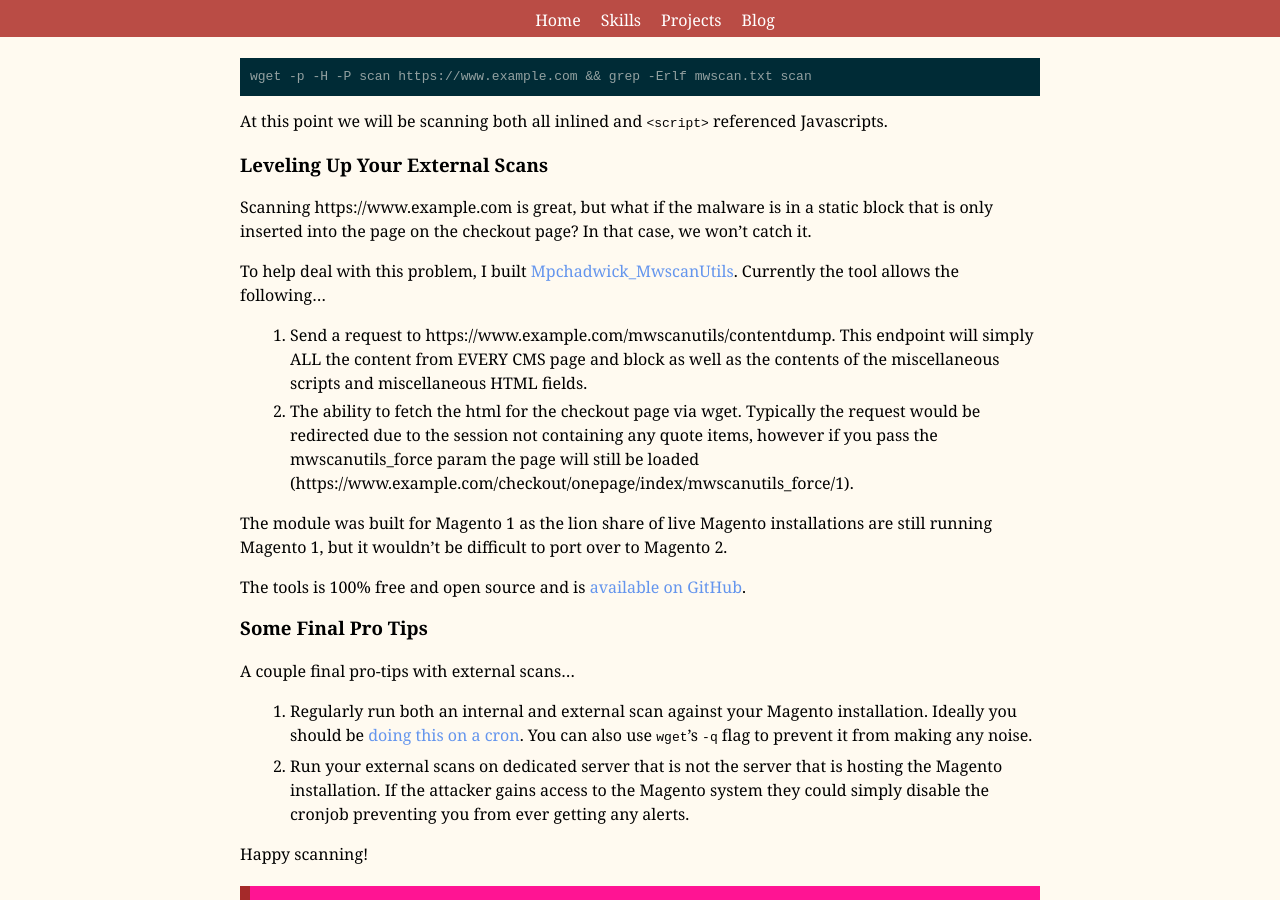
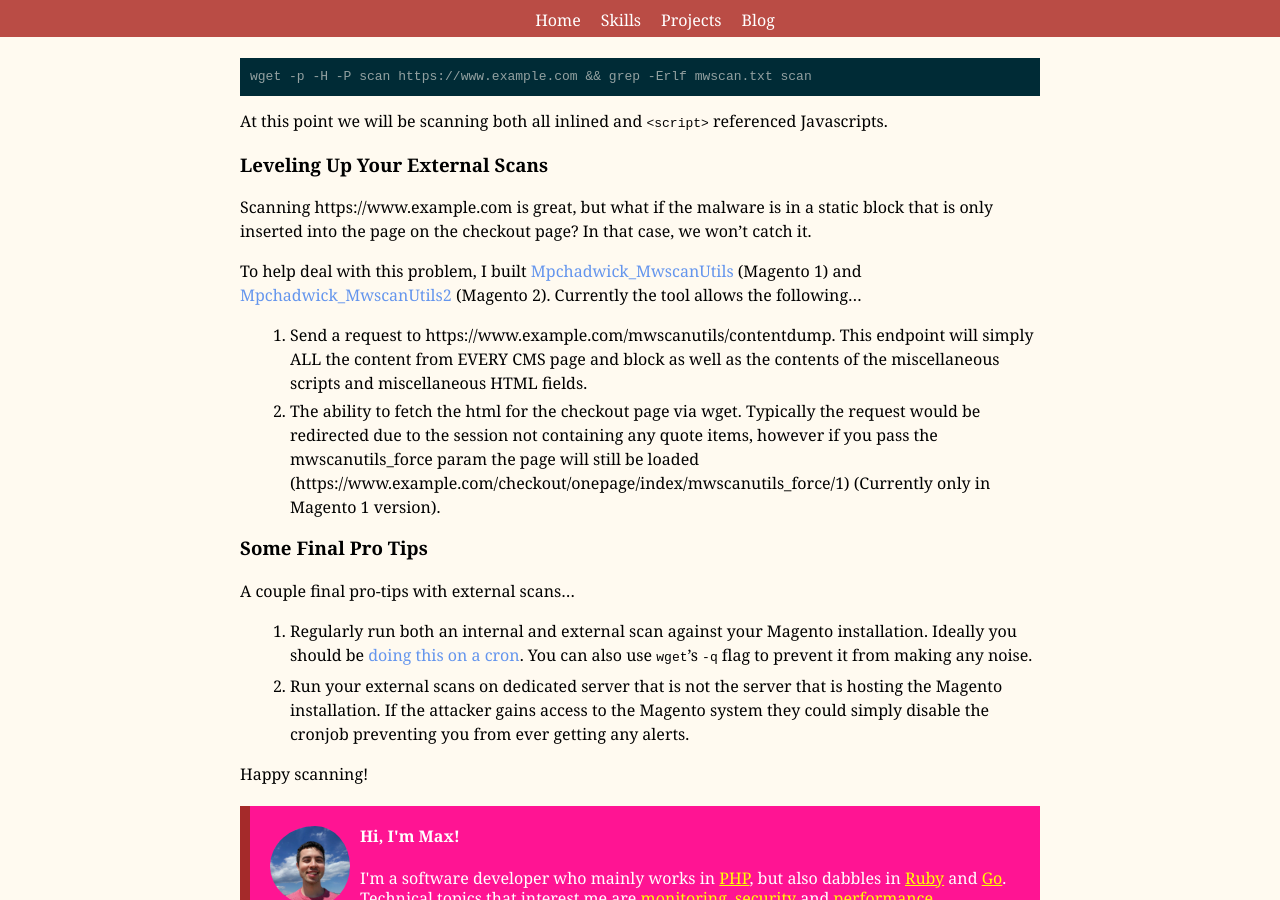
Before and after one commit to mpchadwick/mpchadwick.github.io, a Jekyll site: the page built from _posts/2017-08-05-magento-external-malware-scan.md, in a window 1280 px wide and 900 px high, scrolled down 1114 px. Built offline with Jekyll 4.4.1, drawn with Linux system fonts in a browser that asks for light colours; comment, search, counter and statistics services are not loaded.

Commit message:
Add reference to M2 version

```diff
--- a/_posts/2017-08-05-magento-external-malware-scan.md
+++ b/_posts/2017-08-05-magento-external-malware-scan.md
@@ -55,14 +55,10 @@ At this point we will be scanning both all inlined and `<script>` referenced Jav
 
 Scanning https://www.example.com is great, but what if the malware is in a static block that is only inserted into the page on the checkout page? In that case, we won't catch it.
 
-To help deal with this problem, I built [Mpchadwick_MwscanUtils](https://github.com/mpchadwick/Mpchadwick_MwscanUtils). Currently the tool allows the following...
+To help deal with this problem, I built [Mpchadwick_MwscanUtils](https://github.com/mpchadwick/Mpchadwick_MwscanUtils) (Magento 1) and [Mpchadwick_MwscanUtils2](https://github.com/mpchadwick/Mpchadwick_MwscanUtils2) (Magento 2). Currently the tool allows the following...
 
 1. Send a request to https://www.example.com/mwscanutils/contentdump. This endpoint will simply ALL the content from EVERY CMS page and block as well as the contents of the miscellaneous scripts and miscellaneous HTML fields.
-2. The ability to fetch the html for the checkout page via wget. Typically the request would be redirected due to the session not containing any quote items, however if you pass the mwscanutils_force param the page will still be loaded (https://www.example.com/checkout/onepage/index/mwscanutils_force/1).
-
-The module was built for Magento 1 as the lion share of live Magento installations are still running Magento 1, but it wouldn't be difficult to port over to Magento 2.
-
-The tools is 100% free and open source and is [available on GitHub](https://github.com/mpchadwick/Mpchadwick_MwscanUtils).
+2. The ability to fetch the html for the checkout page via wget. Typically the request would be redirected due to the session not containing any quote items, however if you pass the mwscanutils_force param the page will still be loaded (https://www.example.com/checkout/onepage/index/mwscanutils_force/1) (Currently only in Magento 1 version).
 
 ### Some Final Pro Tips
 
```
